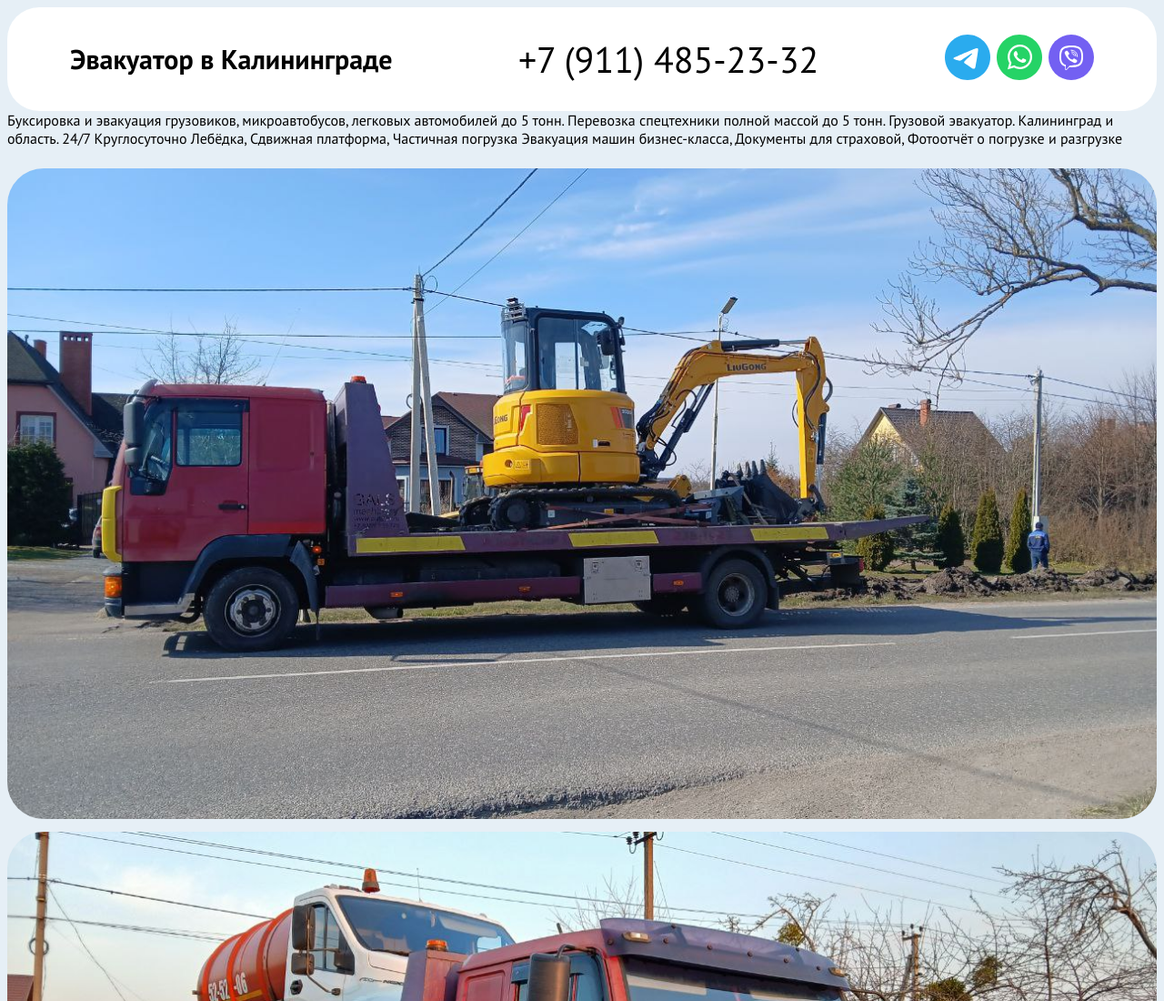
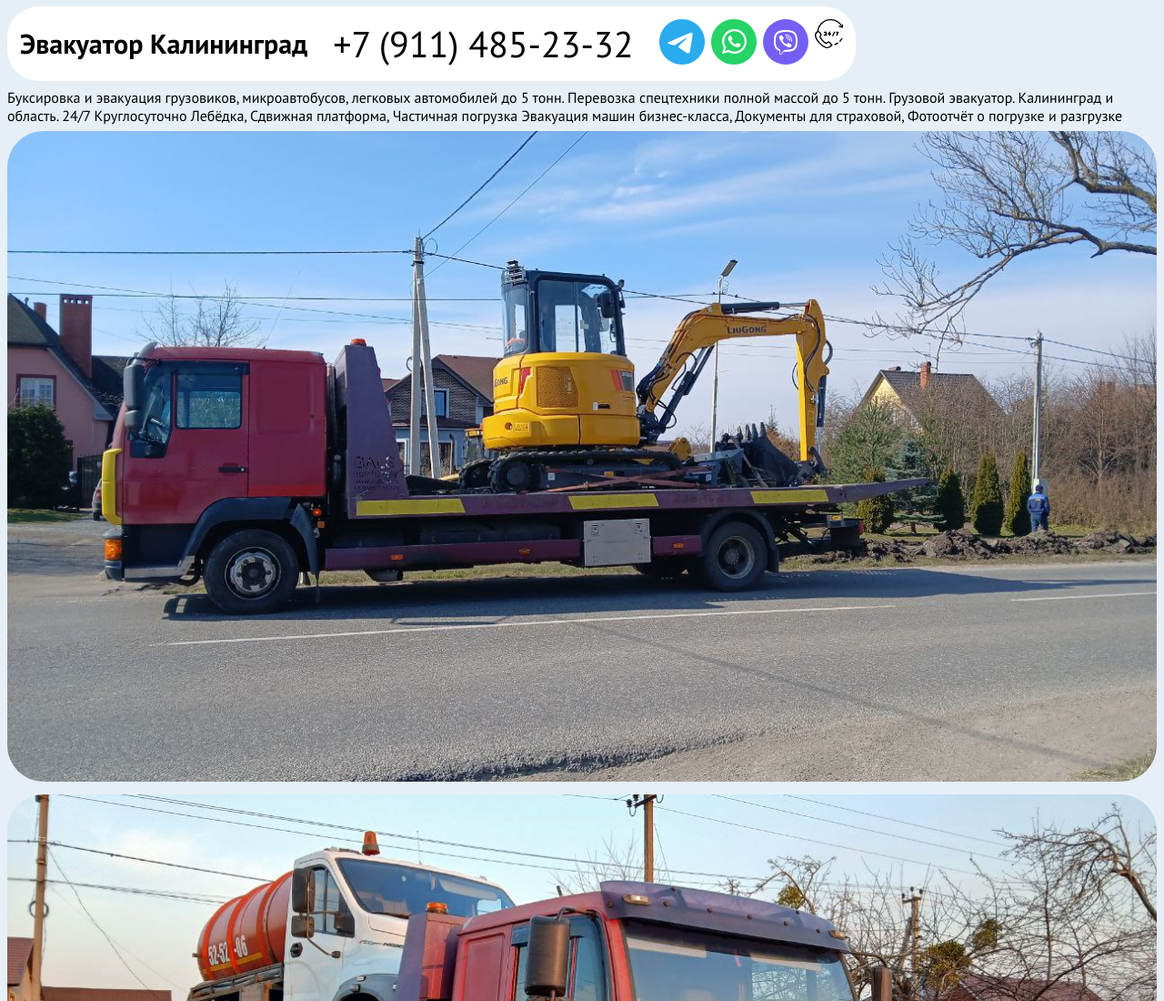
Before and after one commit to MaremianaComp/Carline39, a plain HTML site: page index.html in a window 1280 px wide. Shown: the top 1100 px of the page at 91% size. Drawn offline with Linux system fonts and the light colour scheme.

Commit message:
Fixes the site header

```diff
--- a/index.html
+++ b/index.html
@@ -13,7 +13,7 @@
   <body>
     <div class="page-container">
       <header class="page-header">
-        <h1 class="title">Эвакуатор в Калининграде</h1>
+        <h1 class="title">Эвакуатор Калининград</h1>
         <address class="contact">
           <a class="contact-phone" href="tel:+79114852332">+7 (911) 485-23-32</a>
         </address>
@@ -27,9 +27,11 @@
           <li>
             <a href="viber://chat?number=79027642955"><img src="image/viber.svg" alt="Написать в Viber" /></a>
           </li>
-
+          <li>
+            <img src="image/24h7d.png" alt="">
+          </li>
       </header>
-      <main>
+      <main class="main">
         <section class="description">
           Буксировка и эвакуация грузовиков, микроавтобусов, легковых автомобилей до 5 тонн. Перевозка спецтехники полной массой до 5 тонн. Грузовой эвакуатор. Калининград и область. 24/7
           Круглосуточно
--- a/styles.css
+++ b/styles.css
@@ -58,6 +58,8 @@ body {
   background-color: #ffffff;
   border-radius: 35px;
   padding: 14px;
+  position: fixed;
+  top: 7px;
 }
 
 .contact-phone {
@@ -83,6 +85,7 @@ body {
   list-style: none;
   gap: 7px;
   padding: 0;
+  margin: 0;
 }
 
 .list {
@@ -91,6 +94,11 @@ body {
   flex-wrap: wrap;
   list-style: none;
   padding: 0;
+  margin: 0;
+}
+
+.main {
+  margin-top: 89px;
 }
 
 .card {
```
Also changed, not shown: image/24h7d.png (added).
